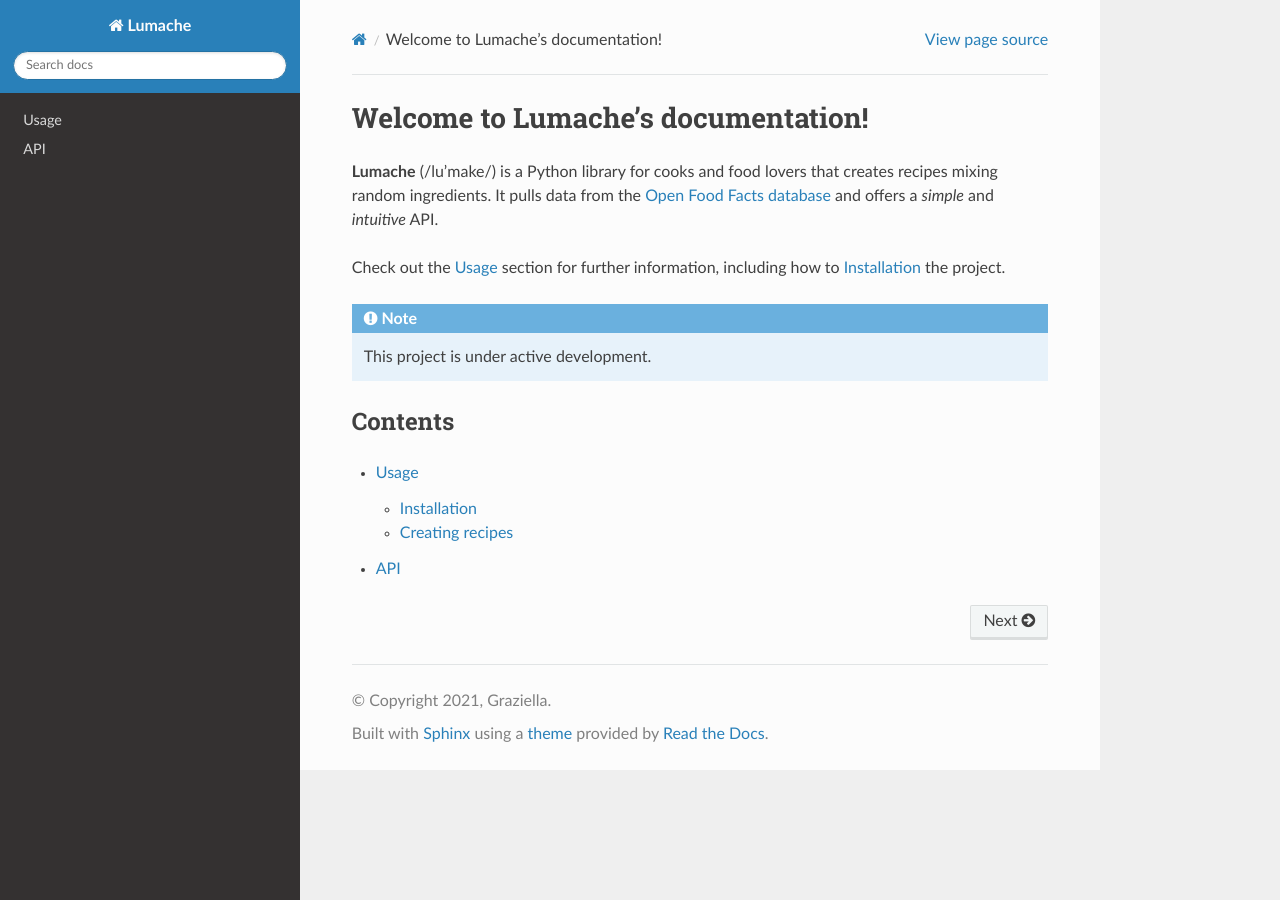
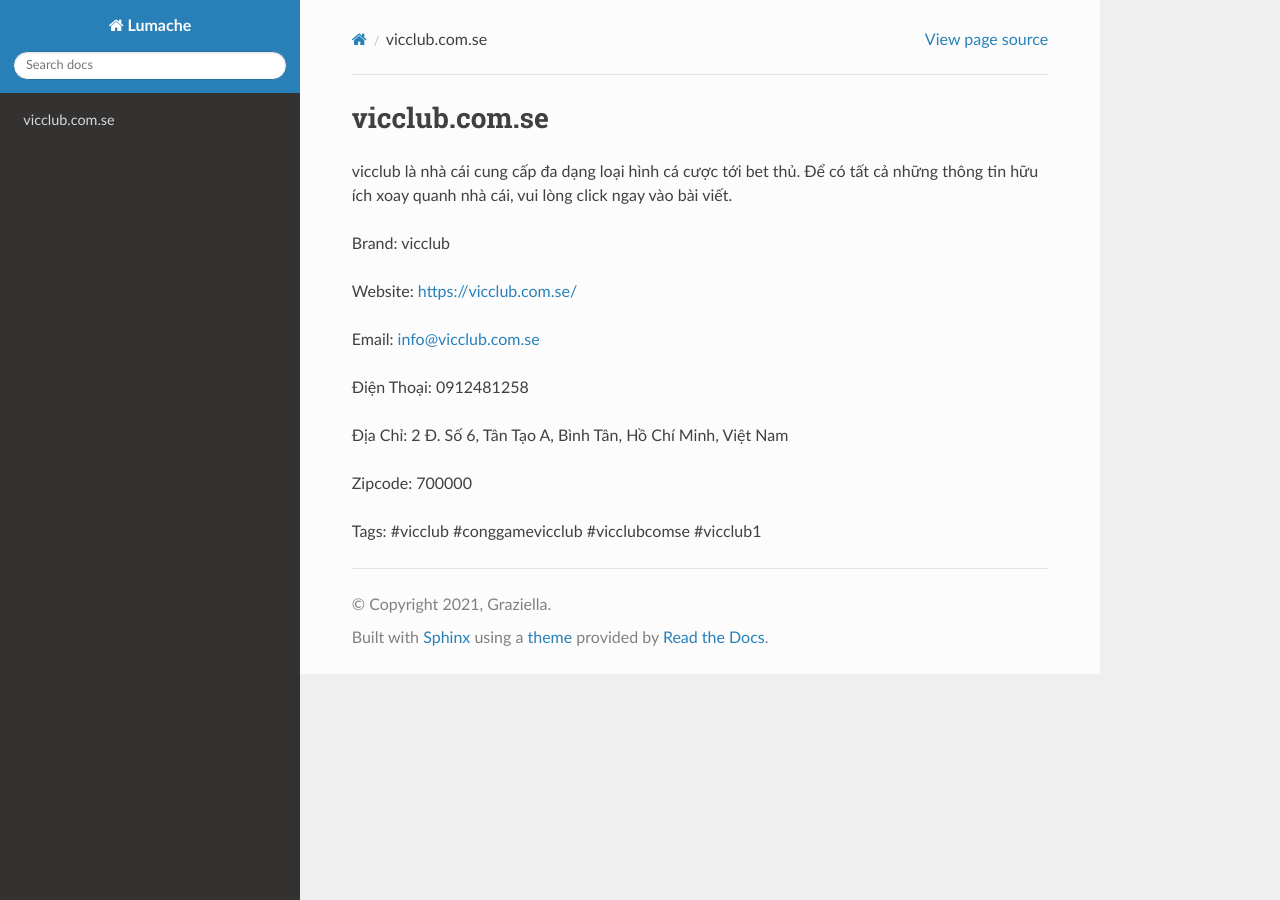
Before and after one commit to JonsCalicut123/vicclubcomse, a Sphinx documentation site: the page built from docs/source/index.rst, in a window 1280 px wide. Built offline with Sphinx 7.4.7 and the Read the Docs theme 3.1.0, drawn with Linux system fonts in a browser that asks for light colours.

Commit message:
Update index.rst

```diff
--- a/docs/source/index.rst
+++ b/docs/source/index.rst
@@ -1,22 +1,18 @@
-Welcome to Lumache's documentation!
+vicclub.com.se
 ===================================
 
-**Lumache** (/lu'make/) is a Python library for cooks and food lovers
-that creates recipes mixing random ingredients.
-It pulls data from the `Open Food Facts database <https://world.openfoodfacts.org/>`_
-and offers a *simple* and *intuitive* API.
+vicclub là nhà cái cung cấp đa dạng loại hình cá cược tới bet thủ. Để có tất cả những thông tin hữu ích xoay quanh nhà cái, vui lòng click ngay vào bài viết.
 
-Check out the :doc:`usage` section for further information, including
-how to :ref:`installation` the project.
+Brand: vicclub
 
-.. note::
+Website: https://vicclub.com.se/
 
-   This project is under active development.
+Email: info@vicclub.com.se
 
-Contents
---------
+Điện Thoại: 0912481258
 
-.. toctree::
+Địa Chỉ: 2 Đ. Số 6, Tân Tạo A, Bình Tân, Hồ Chí Minh, Việt Nam
 
-   usage
-   api
+Zipcode: 700000
+
+Tags: #vicclub #conggamevicclub #vicclubcomse #vicclub1
```
